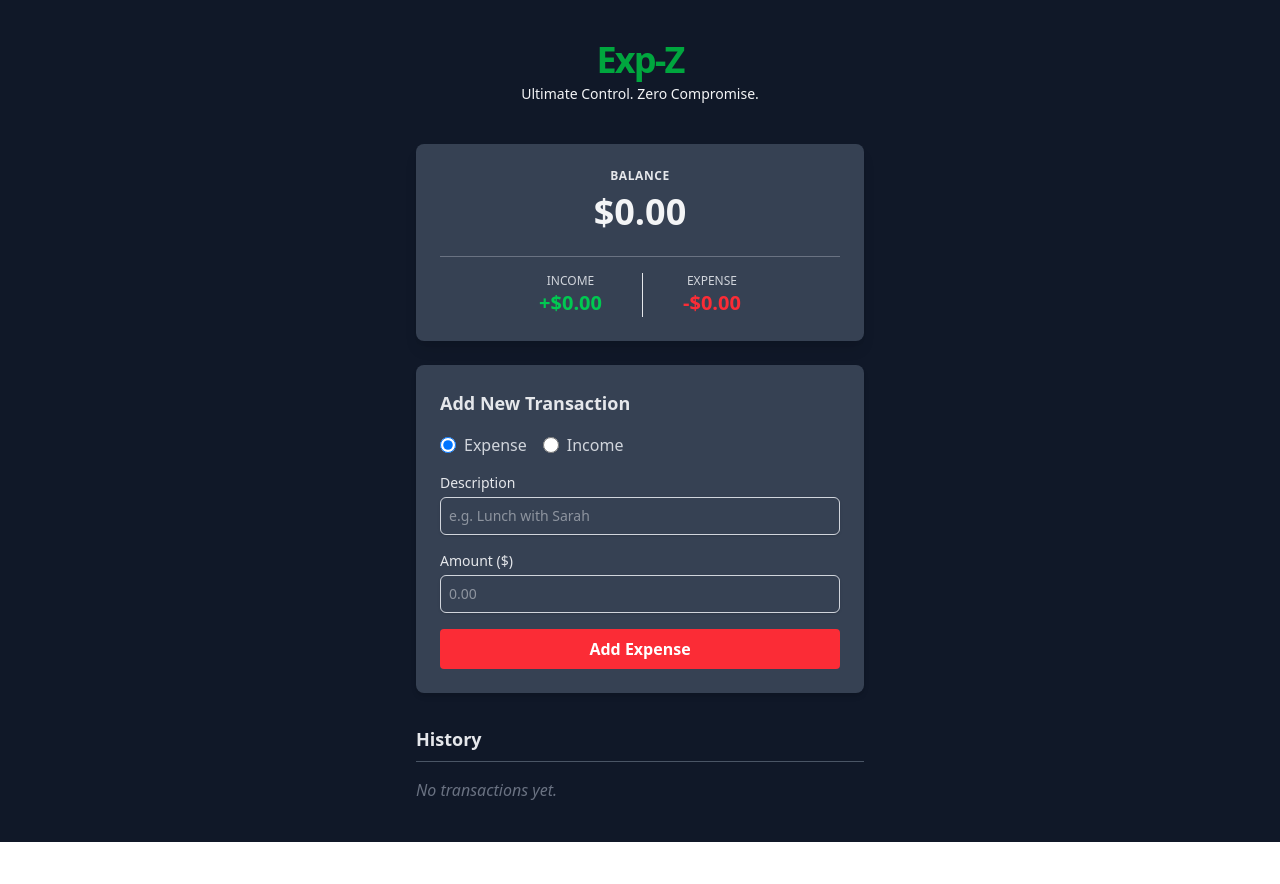
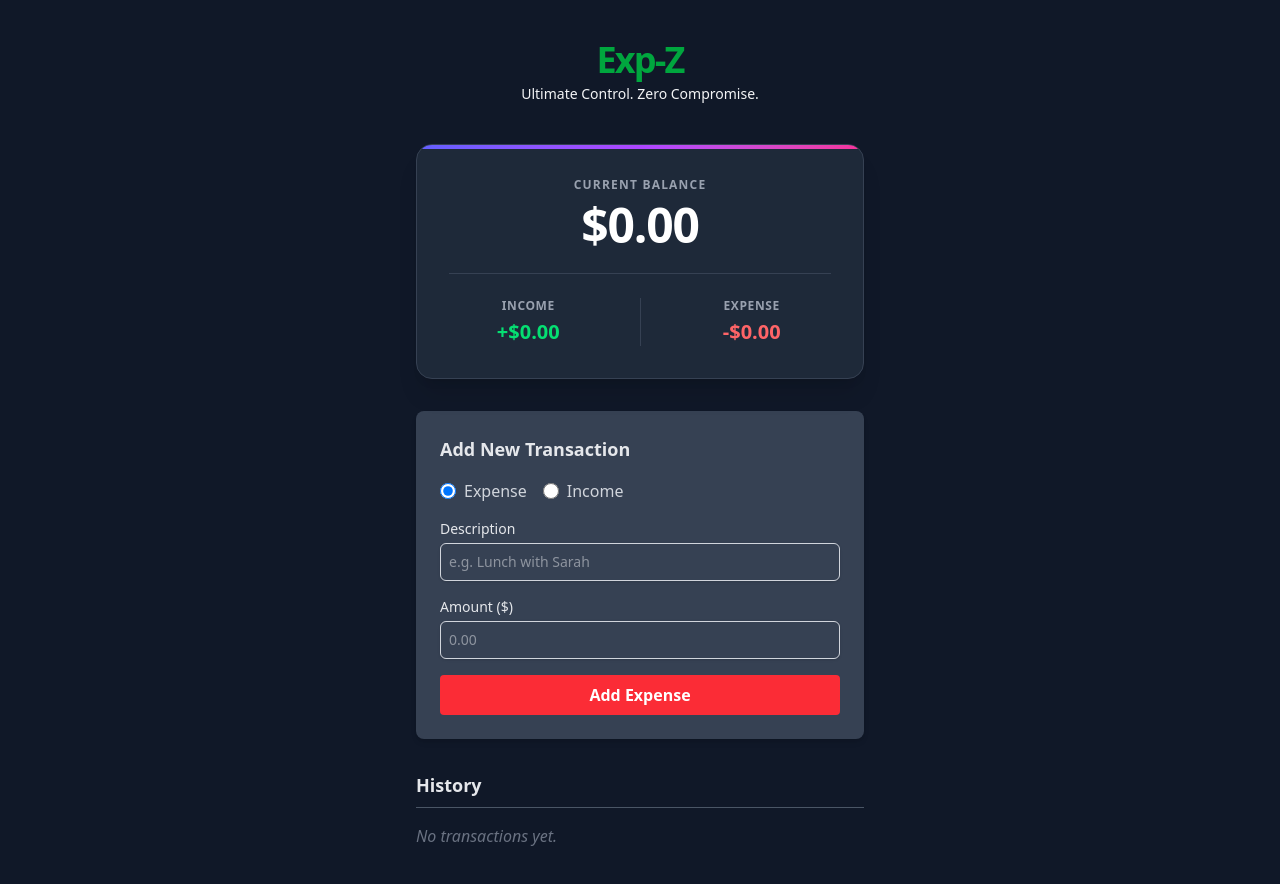
Before and after one commit to b0yu-li/exp-z, a React (Vite) app in the folder packages/client/: page / in a window 1280 px wide. Shown: the top 884 px of the page. Before the commit the page ends 842 px from the top, so only its background shows below. Built offline with nearby package versions, Linux system fonts and the light colour scheme.

Commit message:
style: renovate dashboard

```diff
--- a/packages/client/src/App.tsx
+++ b/packages/client/src/App.tsx
@@ -49,19 +49,20 @@ function App() {
         </header>
 
         {/* The Dashboard (Summary) */}
-        <div className="bg-gray-700 p-6 rounded-lg shadow-lg mb-6 text-center">
-          <h4 className="text-gray-200 uppercase text-xs font-bold tracking-wider">Balance</h4>
-          <h1 className="text-4xl font-bold my-2 text-gray-100">${total}</h1>
+        <div className="bg-gray-800 p-8 rounded-2xl shadow-xl mb-8 text-center border border-gray-700 relative overflow-hidden">
+          <div className="absolute top-0 left-0 w-full h-1 bg-gradient-to-r from-indigo-500 via-purple-500 to-pink-500"></div>
+          <h4 className="text-gray-400 uppercase text-xs font-bold tracking-widest mb-2">Current Balance</h4>
+          <h1 className="text-5xl font-bold text-white mb-6 tracking-tight">${total}</h1>
 
-          <div className="flex justify-center gap-10 mt-6 border-t border-gray-500 pt-4">
-            <div>
-              <h4 className="text-gray-300 text-xs uppercase">Income</h4>
-              <p className="text-green-500 font-bold text-xl">+${income}</p>
+          <div className="flex justify-center gap-8 border-t border-gray-700 pt-6">
+            <div className="text-center w-1/2">
+              <h4 className="text-gray-400 text-xs uppercase font-bold tracking-wider mb-1">Income</h4>
+              <p className="text-green-400 font-bold text-xl">+${income}</p>
             </div>
-            <div className="border-r border-gray-200"></div>
-            <div>
-              <h4 className="text-gray-300 text-xs uppercase">Expense</h4>
-              <p className="text-red-500 font-bold text-xl">-${expense}</p>
+            <div className="w-px bg-gray-700"></div>
+            <div className="text-center w-1/2">
+              <h4 className="text-gray-400 text-xs uppercase font-bold tracking-wider mb-1">Expense</h4>
+              <p className="text-red-400 font-bold text-xl">-${expense}</p>
             </div>
           </div>
         </div>
```
